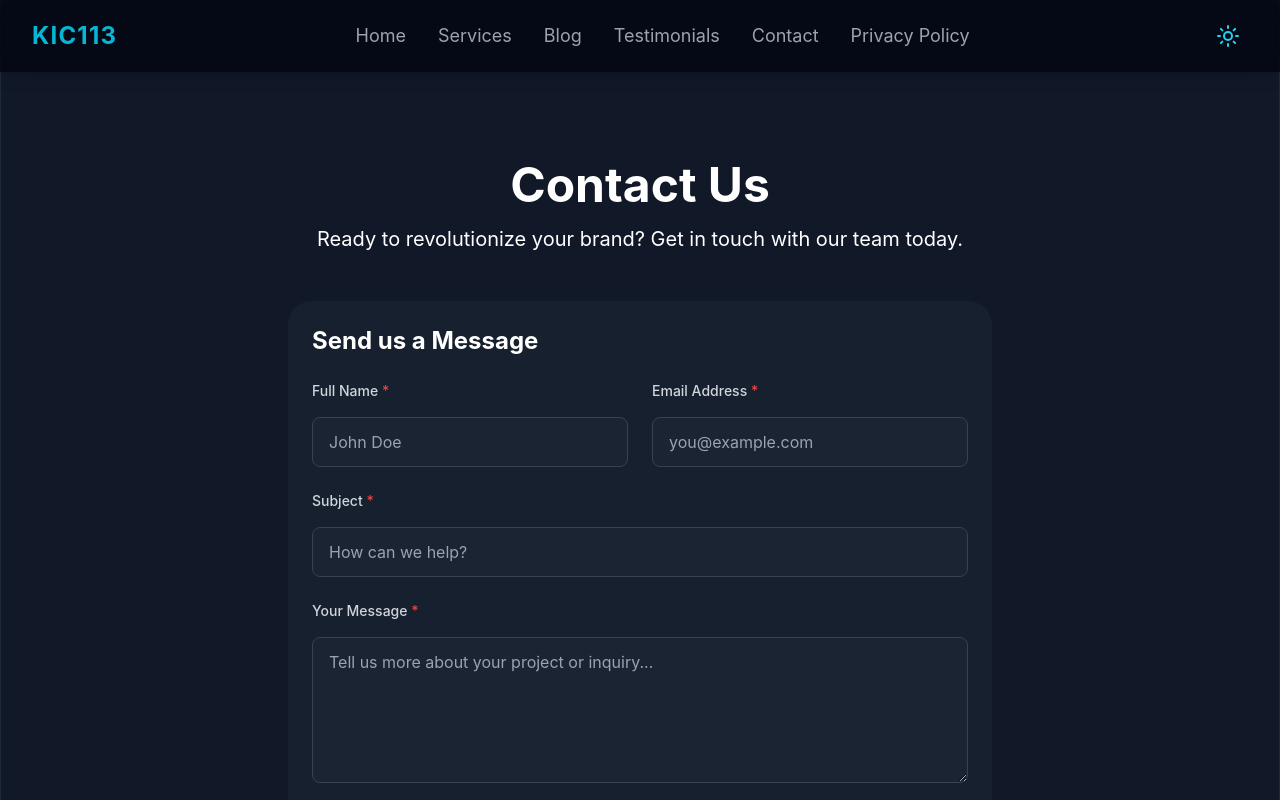
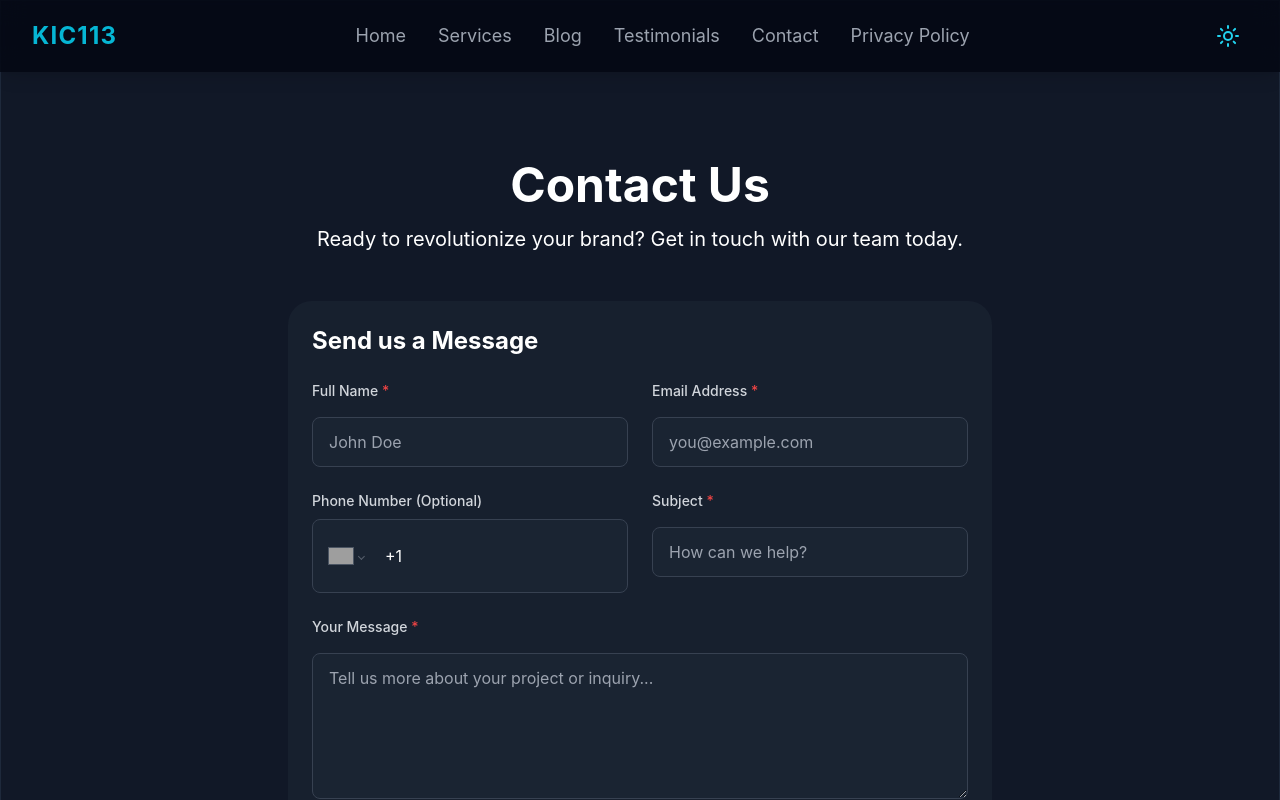
Before and after one commit to amalp12/kic113-landing-website, a React (Vite) app: page /contact in a window 1280 px wide. Shown: the top 800 px of the page. Built offline with nearby package versions, Linux system fonts and the light colour scheme; grey boxes are pictures that could not be loaded.

Commit message:
form working

```diff
--- a/package.json
+++ b/package.json
@@ -19,6 +19,7 @@
     "lucide-react": "^0.542.0",
     "react": "^18.2.0",
     "react-dom": "^18.2.0",
+    "react-phone-number-input": "^3.4.12",
     "react-router-dom": "^7.8.2",
     "react-toast": "^1.0.3",
     "type": "^2.7.3"
--- a/src/components/ContactForm.tsx
+++ b/src/components/ContactForm.tsx
@@ -1,19 +1,24 @@
+import axios from "axios";
 import { motion } from "framer-motion";
 import React, { useState } from "react";
+import PhoneInput from "react-phone-number-input";
+import "react-phone-number-input/style.css";
+import { toast } from "react-toast";
 import { useTheme } from "../context/ThemeContext";
-import axios from "axios";
-import { toast } from 'react-toast';
 
 // Simple toast wrapper for consistent styling
-const showToast = (message: string, type: 'success' | 'error' | 'warning' | 'info' = 'info') => {
+const showToast = (
+  message: string,
+  type: "success" | "error" | "warning" | "info" = "info"
+) => {
   switch (type) {
-    case 'success':
+    case "success":
       toast.success(message);
       break;
-    case 'error':
+    case "error":
       toast.error(message);
       break;
-    case 'warning':
+    case "warning":
       toast.warn(message);
       break;
     default:
@@ -37,6 +42,7 @@ interface FormData {
   email: string;
   subject: string;
   message: string;
+  phoneNumber?: string;
 }
 
 interface FormErrors {
@@ -44,6 +50,7 @@ interface FormErrors {
   email?: string;
   subject?: string;
   message?: string;
+  phoneNumber?: string;
 }
 
 const ContactForm: React.FC = () => {
@@ -53,6 +60,7 @@ const ContactForm: React.FC = () => {
     email: "",
     subject: "",
     message: "",
+    phoneNumber: "",
   });
   const [errors, setErrors] = useState<FormErrors>({});
   const [isSubmitting, setIsSubmitting] = useState(false);
@@ -112,7 +120,7 @@ const ContactForm: React.FC = () => {
     e.preventDefault();
 
     if (!validateForm()) {
-      showToast("Please fill in all required fields correctly.", 'warning');
+      showToast("Please fill in all required fields correctly.", "warning");
       return;
     }
 
@@ -120,7 +128,7 @@ const ContactForm: React.FC = () => {
     setSubmitStatus(null);
 
     // Show loading state
-    showToast("Sending your message...", 'info');
+    showToast("Sending your message...", "info");
 
     try {
       const templateParams = {
@@ -129,28 +137,34 @@ const ContactForm: React.FC = () => {
         to_name: "Admin",
         subject: formData.subject,
         message: formData.message,
+        phone: formData.phoneNumber || "Not provided",
+        time: new Date().toISOString(),
       };
 
       const data = {
-        service_id: import.meta.env.VITE_EMAILJS_SERVICE_ID || '',
-        template_id: import.meta.env.VITE_EMAILJS_TEMPLATE_ID || '',
-        user_id: import.meta.env.VITE_EMAILJS_PUBLIC_KEY || '',
+        service_id: import.meta.env.VITE_EMAILJS_SERVICE_ID || "",
+        template_id: import.meta.env.VITE_EMAILJS_TEMPLATE_ID || "",
+        user_id: import.meta.env.VITE_EMAILJS_PUBLIC_KEY || "",
         template_params: templateParams,
       };
 
-      await axios.post('https://api.emailjs.com/api/v1.0/email/send', data, {
+      await axios.post("https://api.emailjs.com/api/v1.0/email/send", data, {
         headers: {
-          'Content-Type': 'application/json',
+          "Content-Type": "application/json",
         },
         timeout: 10000, // 10 seconds timeout
       });
 
       // Show success message
-      showToast("Message sent successfully! We'll get back to you soon.", 'success');
+      showToast(
+        "Message sent successfully! We'll get back to you soon.",
+        "success"
+      );
 
       setSubmitStatus({
         success: true,
-        message: "Your message has been sent successfully! We'll get back to you soon.",
+        message:
+          "Your message has been sent successfully! We'll get back to you soon.",
       });
 
       // Reset form
@@ -159,6 +173,7 @@ const ContactForm: React.FC = () => {
         email: "",
         subject: "",
         message: "",
+        phoneNumber: "",
       });
     } catch (error) {
       console.error("Error submitting form:", error);
@@ -166,13 +181,15 @@ const ContactForm: React.FC = () => {
       let errorMessage = "Failed to send message. Please try again later.";
 
       if (axios.isAxiosError(error)) {
-        if (error.code === 'ECONNABORTED') {
-          errorMessage = "Request timed out. Please check your connection and try again.";
+        if (error.code === "ECONNABORTED") {
+          errorMessage =
+            "Request timed out. Please check your connection and try again.";
         } else if (error.response) {
           // Handle specific error status codes from EmailJS
           switch (error.response.status) {
             case 400:
-              errorMessage = "Invalid request. Please check your form data and try again.";
+              errorMessage =
+                "Invalid request. Please check your form data and try again.";
               break;
             case 401:
               errorMessage = "Authentication failed. Please contact support.";
@@ -188,7 +205,7 @@ const ContactForm: React.FC = () => {
       }
 
       // Show error message
-      showToast(errorMessage, 'error');
+      showToast(errorMessage, "error");
 
       setSubmitStatus({
         success: false,
@@ -284,6 +301,37 @@ const ContactForm: React.FC = () => {
             </div>
           </div>
 
+          <div className="grid grid-cols-1 md:grid-cols-2 gap-6">
+            <div className="space-y-2">
+              <label className={labelClasses}>Phone Number (Optional)</label>
+              <div className={`relative ${inputClasses} p-0 ${
+                errors.phoneNumber
+                  ? "border-red-500 focus-within:border-red-500 focus-within:ring-1 focus-within:ring-red-500/30"
+                  : ""
+              }`}>
+                <PhoneInput
+                  international
+                  defaultCountry="US"
+                  value={formData.phoneNumber}
+                  onChange={(value) =>
+                    setFormData((prev) => ({ ...prev, phoneNumber: value || "" }))
+                  }
+                  className="w-full"
+                  style={{
+                    '--PhoneInputCountrySelectArrow-color': theme === 'dark' ? '#9CA3AF' : '#6B7280',
+                    '--PhoneInput-color': theme === 'dark' ? '#E5E7EB' : '#111827',
+                    '--PhoneInputCountryFlag-borderColor': theme === 'dark' ? '#4B5563' : '#D1D5DB',
+                  }}
+                  numberInputProps={{
+                    className: `w-full bg-transparent border-0 focus:ring-0 py-3 px-4 ${theme === 'dark' ? 'text-white placeholder-gray-400' : 'text-gray-900 placeholder-gray-500'}`
+                  }}
+                />
+              </div>
+              {errors.phoneNumber && (
+                <p className={errorClasses}>{errors.phoneNumber}</p>
+              )}
+            </div>
+
             <div className="space-y-2">
               <label htmlFor="subject" className={labelClasses}>
                 Subject <span className="text-red-500">*</span>
@@ -301,7 +349,10 @@ const ContactForm: React.FC = () => {
                 }`}
                 placeholder="How can we help?"
               />
-            {errors.subject && <p className={errorClasses}>{errors.subject}</p>}
+              {errors.subject && (
+                <p className={errorClasses}>{errors.subject}</p>
+              )}
+            </div>
           </div>
 
           <div className="space-y-2">
```
Also changed, not shown: 1 other file (tests, documents, lock files or other folders). Lines whose indentation alone changed are shown as unchanged.
